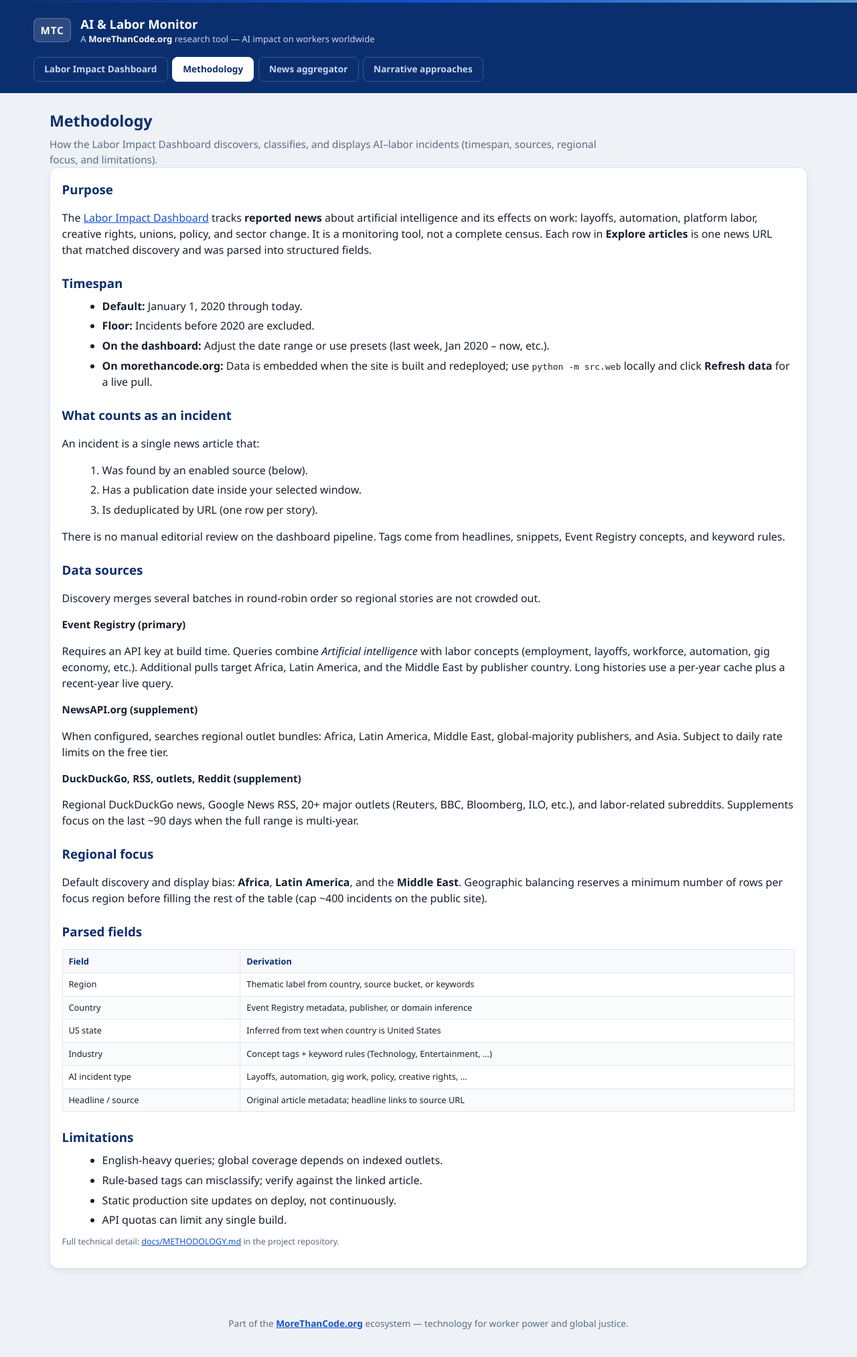
After one commit to fourthletter/peer-2-peer-lending, a Flask app: page /methodology in a window 1280 px wide. The commit adds this page. Shown: the whole page at 67% size. Run offline with Flask 3, Linux system fonts and the light colour scheme.

Commit message:
Add methodology page and clarify dashboard geography filters.
Document how incidents are sourced and classified, publish /methodology on static builds, and separate query regions from loaded-data filters so production users only see geography chips with consistent labels.

Co-authored-by: Cursor <cursoragent@cursor.com>

```diff
--- a/src/labor_impact_parse.py
+++ b/src/labor_impact_parse.py
@@ -67,15 +67,6 @@ _BUCKET_LABELS = {
     "north_america": "North America",
     "global_majority": "Global majority",
     "unknown": "Unspecified",
-}
-
-_DISCOVERY_REGION = {
-    "eventregistry:creative": "Global (creative / voice)",
-    "eventregistry:workforce": "Global (informal & platform work)",
-    "eventregistry:labor": "Global (labor)",
-    "eventregistry:ai": "Global (broad AI)",
-    "eventregistry:regional": "Regional focus",
-    "eventregistry:global": "Global",
 }
 
 _JOB_RULES: list[tuple[str, tuple[str, ...]]] = [
@@ -238,13 +229,8 @@ def _region_from_candidate(candidate: ArticleCandidate | RankedArticle | dict) -
     if thematic:
         return thematic
 
-    search = (pseudo.search_region or "").lower()
-    for key, label in _DISCOVERY_REGION.items():
-        if search.startswith(key):
-            return label
-
     bucket = geographic_bucket(pseudo)
-    if bucket in _BUCKET_LABELS:
+    if bucket in _BUCKET_LABELS and bucket != "global_majority":
         return _BUCKET_LABELS[bucket]
 
     for theme_id, region in THEMATIC_REGIONS.items():
@@ -252,6 +238,14 @@ def _region_from_candidate(candidate: ArticleCandidate | RankedArticle | dict) -
             continue
         if country in region.countries:
             return region.label
+
+    if bucket == "global_majority":
+        return "Global"
+
+    search = (pseudo.search_region or "").lower()
+    if search:
+        return "Global"
+
     return "Unspecified"
 
 
--- a/src/web.py
+++ b/src/web.py
@@ -360,6 +360,11 @@ def narratives():
     )
 
 
+@app.route("/methodology", methods=["GET"])
+def methodology():
+    return render_template("methodology.html", active_tab="methodology")
+
+
 def _viz_page_context(
     *,
     form_values=None,
--- a/static/site.css
+++ b/static/site.css
@@ -364,6 +364,18 @@ table.parse-table tr:nth-child(even) { background: #fafbfd; }
 .parse-table-articles .headline-cell { max-width: 360px; }
 .parse-table-articles .headline-cell a { color: var(--brand); text-decoration: none; }
 .parse-table-articles .headline-cell a:hover { text-decoration: underline; }
+
+.viz-view-filters {
+  margin-top: 0.75rem;
+  padding-top: 0.85rem;
+  border-top: 1px solid var(--border);
+}
+.methodology-body h3 { margin: 1.5rem 0 0.5rem; color: var(--brand); }
+.methodology-body h3:first-child { margin-top: 0; }
+.methodology-body h4 { margin: 1rem 0 0.35rem; font-size: 0.95rem; }
+.methodology-body ol, .methodology-body ul { margin: 0.5rem 0 0.75rem 1.25rem; }
+.methodology-body li { margin-bottom: 0.35rem; }
+.methodology-table { margin-top: 0.75rem; }
 .digest-flag { color: var(--success); font-weight: 600; }
 
 /* ---- Narrative approaches portfolio ---- */
--- a/templates/base.html
+++ b/templates/base.html
@@ -21,6 +21,8 @@
       <nav class="site-nav" aria-label="Main">
         <a class="site-tab{% if active_tab == 'incidents' %} active{% endif %}"
           href="{{ url_for('incidents') }}">Labor Impact Dashboard</a>
+        <a class="site-tab{% if active_tab == 'methodology' %} active{% endif %}"
+          href="{{ url_for('methodology') }}">Methodology</a>
         {% if not static_site() %}
         <a class="site-tab{% if active_tab == 'news' %} active{% endif %}"
           href="{{ url_for('news') }}">News aggregator</a>
--- /dev/null
+++ b/templates/methodology.html
@@ -0,0 +1,112 @@
+{% extends "base.html" %}
+{% block title %}Methodology — MoreThanCode{% endblock %}
+
+{% block hero %}
+<section class="intro">
+  <h2>Methodology</h2>
+  <p>
+    How the Labor Impact Dashboard discovers, classifies, and displays AI–labor incidents
+    (timespan, sources, regional focus, and limitations).
+  </p>
+</section>
+{% endblock %}
+
+{% block content %}
+<div class="layout layout-single">
+  <main class="panel">
+    <div class="panel-body methodology-body">
+
+      <h3>Purpose</h3>
+      <p>
+        The <a href="{{ url_for('incidents') }}">Labor Impact Dashboard</a> tracks
+        <strong>reported news</strong> about artificial intelligence and its effects on work:
+        layoffs, automation, platform labor, creative rights, unions, policy, and sector change.
+        It is a monitoring tool, not a complete census. Each row in
+        <strong>Explore articles</strong> is one news URL that matched discovery and was parsed
+        into structured fields.
+      </p>
+
+      <h3>Timespan</h3>
+      <ul>
+        <li><strong>Default:</strong> January 1, 2020 through today.</li>
+        <li><strong>Floor:</strong> Incidents before 2020 are excluded.</li>
+        <li><strong>On the dashboard:</strong> Adjust the date range or use presets (last week, Jan 2020 – now, etc.).</li>
+        <li><strong>On morethancode.org:</strong> Data is embedded when the site is built and redeployed; use
+          <code>python -m src.web</code> locally and click <strong>Refresh data</strong> for a live pull.</li>
+      </ul>
+
+      <h3>What counts as an incident</h3>
+      <p>An incident is a single news article that:</p>
+      <ol>
+        <li>Was found by an enabled source (below).</li>
+        <li>Has a publication date inside your selected window.</li>
+        <li>Is deduplicated by URL (one row per story).</li>
+      </ol>
+      <p>
+        There is no manual editorial review on the dashboard pipeline. Tags come from headlines,
+        snippets, Event Registry concepts, and keyword rules.
+      </p>
+
+      <h3>Data sources</h3>
+      <p>Discovery merges several batches in round-robin order so regional stories are not crowded out.</p>
+
+      <h4>Event Registry (primary)</h4>
+      <p>
+        Requires an API key at build time. Queries combine <em>Artificial intelligence</em> with
+        labor concepts (employment, layoffs, workforce, automation, gig economy, etc.). Additional pulls
+        target Africa, Latin America, and the Middle East by publisher country. Long histories use a
+        per-year cache plus a recent-year live query.
+      </p>
+
+      <h4>NewsAPI.org (supplement)</h4>
+      <p>
+        When configured, searches regional outlet bundles: Africa, Latin America, Middle East,
+        global-majority publishers, and Asia. Subject to daily rate limits on the free tier.
+      </p>
+
+      <h4>DuckDuckGo, RSS, outlets, Reddit (supplement)</h4>
+      <p>
+        Regional DuckDuckGo news, Google News RSS, 20+ major outlets (Reuters, BBC, Bloomberg, ILO, etc.),
+        and labor-related subreddits. Supplements focus on the last ~90 days when the full range is multi-year.
+      </p>
+
+      <h3>Regional focus</h3>
+      <p>
+        Default discovery and display bias: <strong>Africa</strong>, <strong>Latin America</strong>,
+        and the <strong>Middle East</strong>. Geographic balancing reserves a minimum number of rows
+        per focus region before filling the rest of the table (cap ~400 incidents on the public site).
+      </p>
+
+      <h3>Parsed fields</h3>
+      <table class="parse-table methodology-table">
+        <thead>
+          <tr><th>Field</th><th>Derivation</th></tr>
+        </thead>
+        <tbody>
+          <tr><td>Region</td><td>Thematic label from country, source bucket, or keywords</td></tr>
+          <tr><td>Country</td><td>Event Registry metadata, publisher, or domain inference</td></tr>
+          <tr><td>US state</td><td>Inferred from text when country is United States</td></tr>
+          <tr><td>Industry</td><td>Concept tags + keyword rules (Technology, Entertainment, …)</td></tr>
+          <tr><td>AI incident type</td><td>Layoffs, automation, gig work, policy, creative rights, …</td></tr>
+          <tr><td>Headline / source</td><td>Original article metadata; headline links to source URL</td></tr>
+        </tbody>
+      </table>
+
+      <h3>Limitations</h3>
+      <ul>
+        <li>English-heavy queries; global coverage depends on indexed outlets.</li>
+        <li>Rule-based tags can misclassify; verify against the linked article.</li>
+        <li>Static production site updates on deploy, not continuously.</li>
+        <li>API quotas can limit any single build.</li>
+      </ul>
+
+      <p class="hint">
+        Full technical detail:
+        <a href="https://github.com/fourthletter/ai-labor-monitor/blob/main/docs/METHODOLOGY.md">docs/METHODOLOGY.md</a>
+        in the project repository.
+      </p>
+
+    </div>
+  </main>
+</div>
+{% endblock %}
```
Also changed, not shown: build_static.py (+6 -1 lines), docs/METHODOLOGY.md (added, +146 -0 lines), templates/viz.html (+14 -5 lines).
